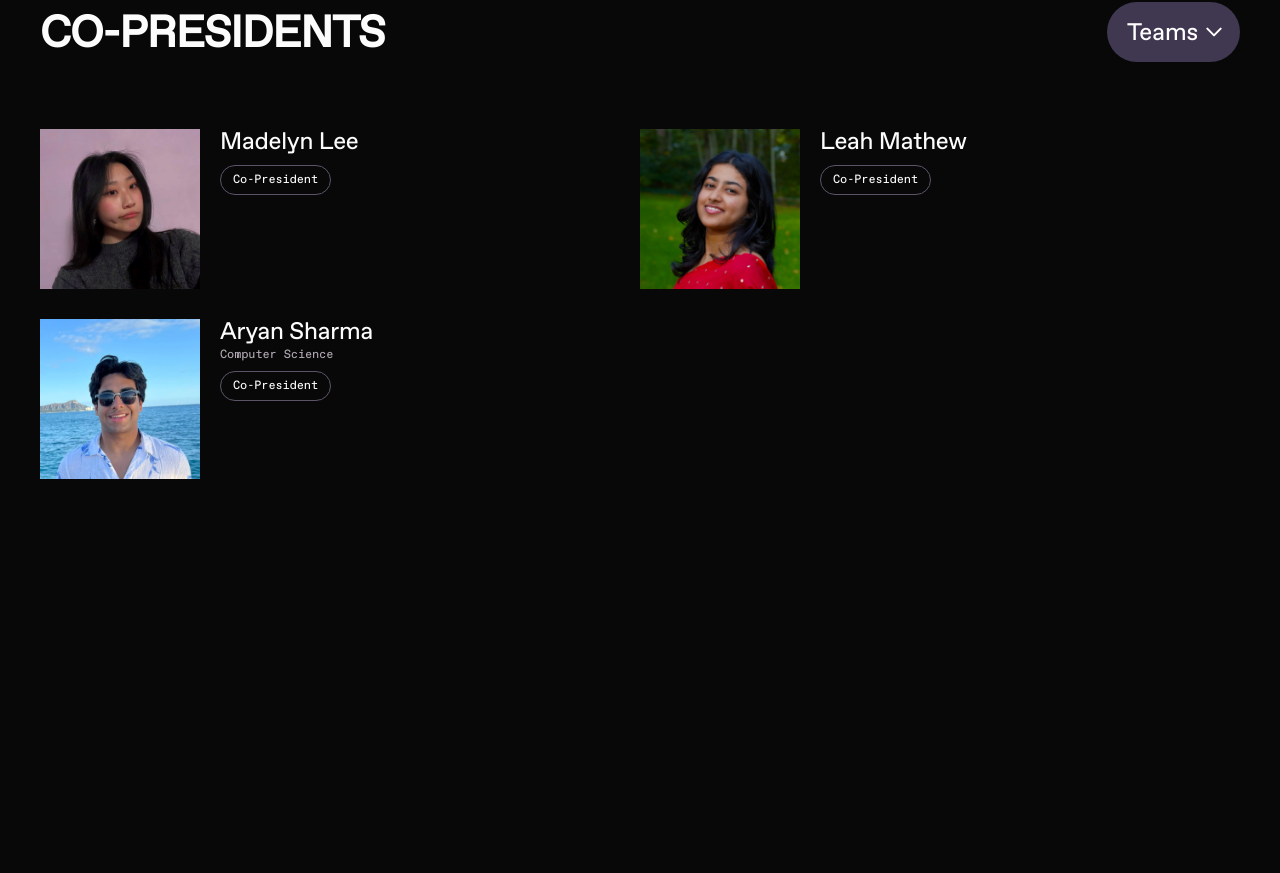
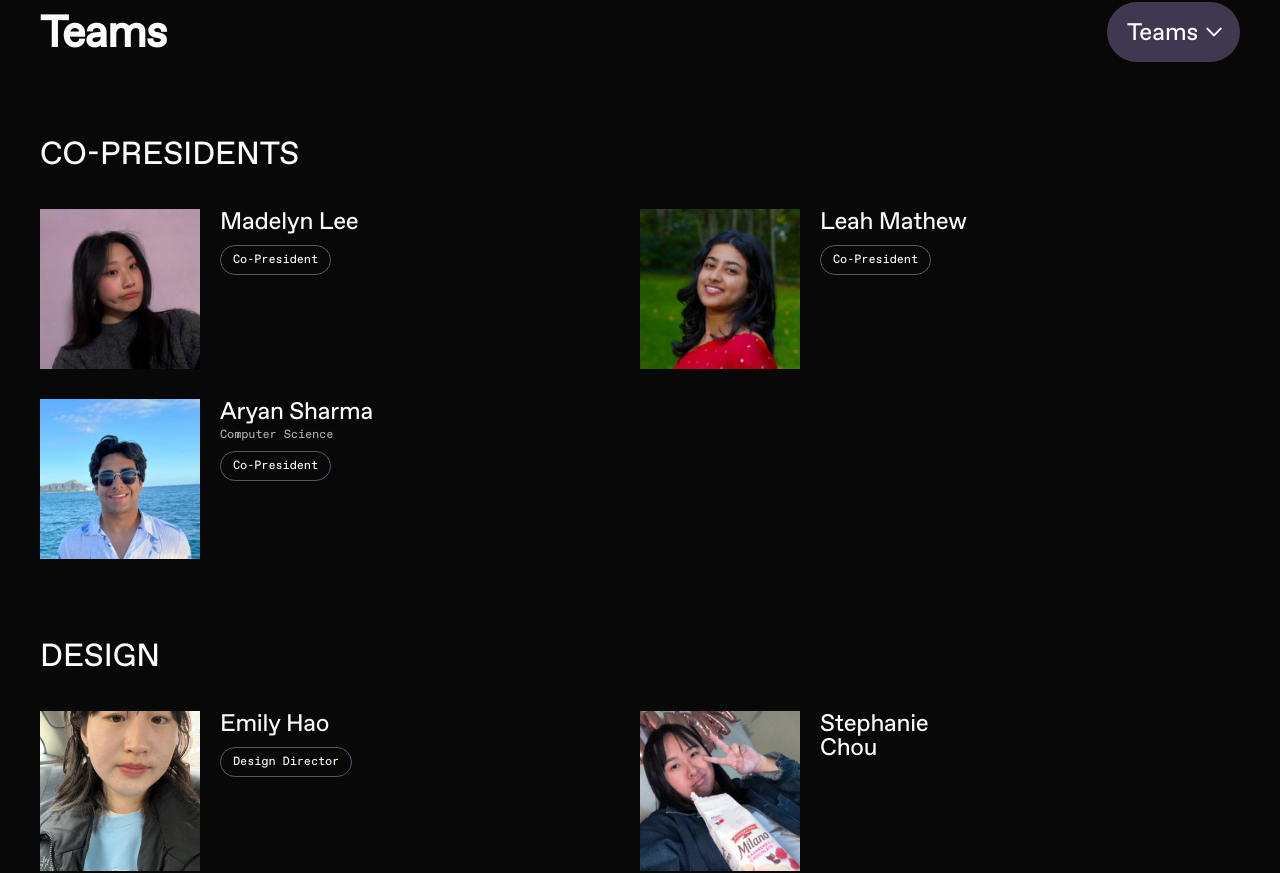
Before and after one commit to tedx-uofw/tedx-website-2025, a React (Vite) app: page /team in a window 1280 px wide. Shown: the part 893-1766 px from the top of the page. Built offline with nearby package versions, Linux system fonts and the light colour scheme.

Commit message:
Show entire Teams Section

```diff
--- a/src/pages/Team/TeamSection.jsx
+++ b/src/pages/Team/TeamSection.jsx
@@ -3,7 +3,7 @@ import IndividualTeams from "./IndividualTeams";
 
 export default function TeamSection() {
 
-    const [ selectedTeam, setSelectedTeam ] = useState("CO-PRESIDENTS");
+    const [ selectedTeam, setSelectedTeam ] = useState(null);
     const [ isOpen, setIsOpen ] = useState(false);
     const dropdownRef = useRef(null);
 
@@ -98,23 +98,23 @@ export default function TeamSection() {
         }
     ];
 
-    const selectedTeamData = teamData.find(team => team.section === selectedTeam);
+    const selectedTeamData = selectedTeam ? teamData.find(team => team.section === selectedTeam) : null;
 
     return (
         <div className="flex flex-col items-start w-full mt-[100px] p-[0px_20px_200px] md:p-[0px_40px_200px] lg:p-[0px_100px_200px] xl:p-[0px_200px_200px] gap-[72px] bg-[#080808]">
             <div className="flex flex-row justify-between items-center w-full h-[50px]">
                 <h1 className="md:min-w-[352px] font-[500] md:font-[700] text-[28px] md:text-[44px] leading-[34px] md:leading-[50px] tracking-[-0.02em] text-[#FDFCFD] font-favorit">
-                    {selectedTeam}
+                    {selectedTeam || "Teams"}
                 </h1>
 
                 <div className="flex flex-col relative">
                     <button
-                        className={`box-border flex flex-row items-center justify-between px-5 py-2 md:py-3 gap-2 bg-[#403851] rounded-[60px] text-white text-[24px] font-[400] transition-all duration-300 ease-in-out ${
+                        className={`box-border flex flex-row items-center justify-between px-5 py-2 md:py-3 gap-2 bg-[#403851] rounded-[60px] text-white text-[16px] md:text-[24px] font-[400] transition-all duration-300 ease-in-out overflow-ellipsis ${
                             isOpen ? "w-[160px] md:w-[290px]" : "w-[133px]"
                         }`}
                         onClick={() => setIsOpen((prev) => !prev)}
                     >
-                        <span>Teams</span>
+                        <span>{selectedTeam || "Teams"}</span>
                         <svg
                             className="w-4 h-4"
                             viewBox="0 0 24 24"
@@ -138,10 +138,20 @@ export default function TeamSection() {
                             className="absolute left-0 top-full mt-2 w-[160px] md:w-[290px] bg-[#343434] rounded-[16px] p-4 shadow-lg transition-all duration-300 ease-in-out transform opacity-100 translate-y-0 scale-100"
                         >
                             <ul className="space-y-2 px-0 md:px-3 py-4">
+                                <li
+                                    className={`text-[#FDFCFD] text-[12px] md:text-[16px] flex flex-row gap-2 md:gap-3 cursor-pointer hover:text-[#EDEDED] ${!selectedTeam ? 'font-bold' : ''}`}
+                                    onClick={() => {
+                                        setSelectedTeam(null);
+                                        setIsOpen(false);
+                                    }}
+                                >
+                                    <div>00</div>
+                                    <div>ALL TEAMS</div>
+                                </li>
                                 {teamData.map((team, index) => (
                                     <li
                                         key={index}
-                                        className="text-[#FDFCFD] text-[12px] md:text-[16px] flex flex-row gap-2 md:gap-3 cursor-pointer hover:text-[#EDEDED]"
+                                        className={`text-[#FDFCFD] text-[12px] md:text-[16px] flex flex-row gap-2 md:gap-3 cursor-pointer hover:text-[#EDEDED] ${selectedTeam === team.section ? 'font-bold' : ''}`}
                                         onClick={() => {
                                             setSelectedTeam(team.section);
                                             setIsOpen(false);
@@ -156,8 +166,16 @@ export default function TeamSection() {
                     )}
                 </div>
             </div>
-            {selectedTeamData && (
+
+            {selectedTeamData ? (
                 <IndividualTeams team={selectedTeamData.section} members={selectedTeamData.members} />
+            ) : (
+                teamData.map((team, index) => (
+                    <div key={index} className="w-full">
+                        <h2 className="text-[#FDFCFD] text-[24px] md:text-[32px] font-[500] mb-8">{team.section}</h2>
+                        <IndividualTeams team={team.section} members={team.members} />
+                    </div>
+                ))
             )}
         </div>
     );
```
